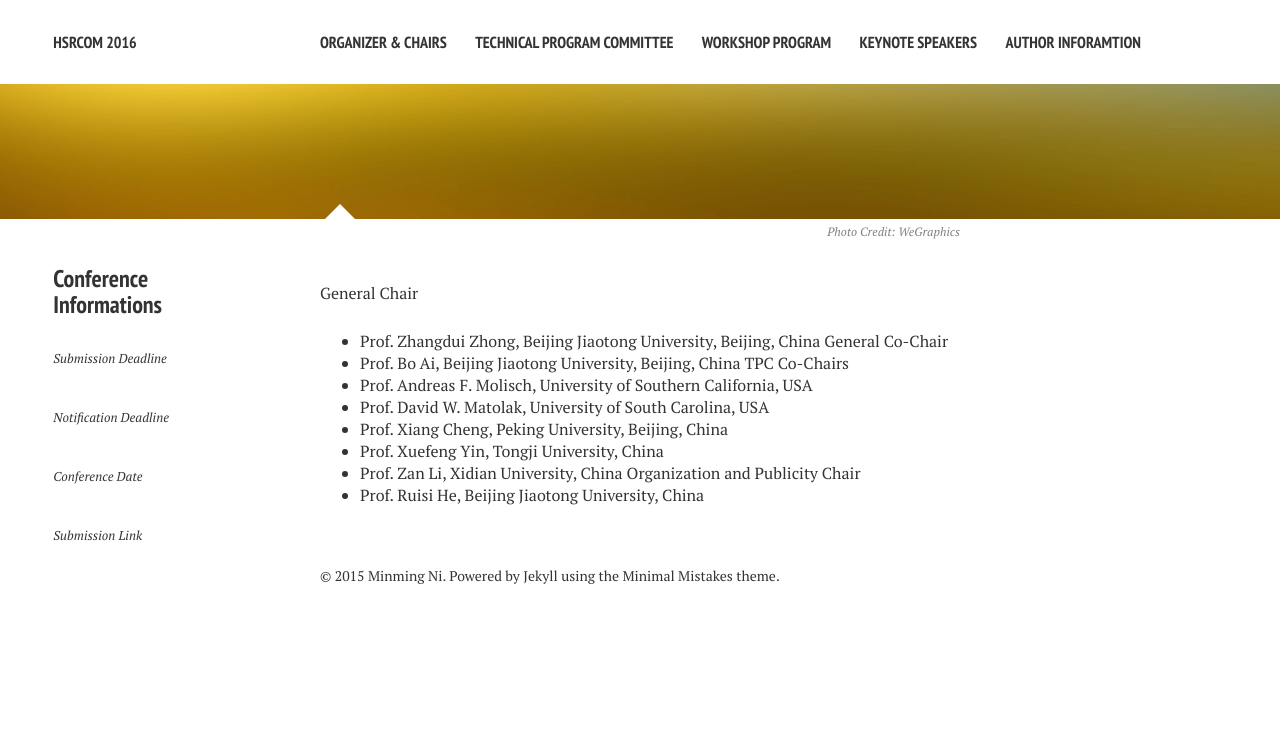
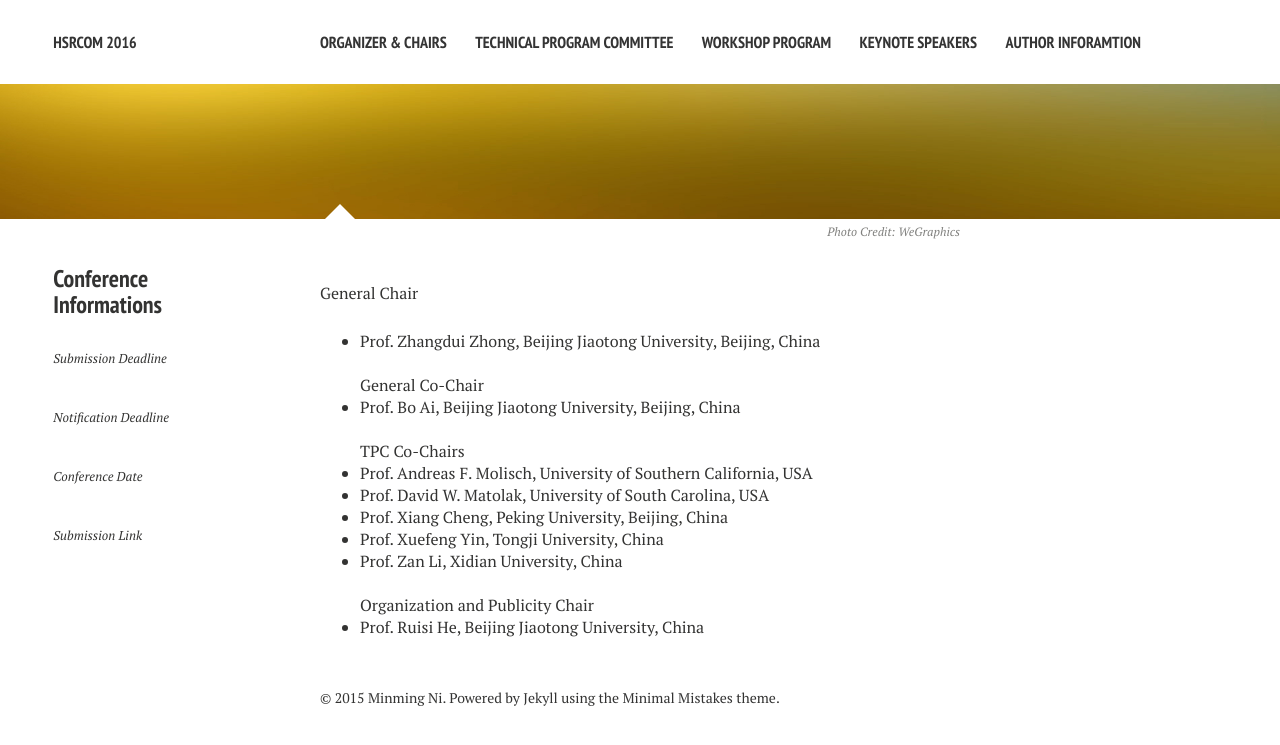
Before and after one commit to maxxx437/hsrcom2016, a Jekyll site: the page built from authors/index.md, in a window 1280 px wide. Shown: the top 745 px of the page. Built offline with Jekyll 4.4.1, drawn with Linux system fonts in a browser that asks for light colours; nearby versions of some CDN libraries.

```diff
--- a/authors/index.md
+++ b/authors/index.md
@@ -10,13 +10,13 @@ image:
 
 General Chair
 - Prof. Zhangdui Zhong, Beijing Jiaotong University, Beijing, China
-General Co-Chair
+<br><br>General Co-Chair
 -	Prof. Bo Ai, Beijing Jiaotong University, Beijing, China
-TPC Co-Chairs
+<br><br>TPC Co-Chairs
 -	Prof. Andreas F. Molisch, University of Southern California, USA
 -	Prof. David W. Matolak, University of South Carolina, USA
 -	Prof. Xiang Cheng, Peking University, Beijing, China
 -	Prof. Xuefeng Yin, Tongji University, China
 -	Prof. Zan Li, Xidian University, China
-Organization and Publicity Chair
+<br><br>Organization and Publicity Chair
 -	Prof. Ruisi He, Beijing Jiaotong University, China
```
